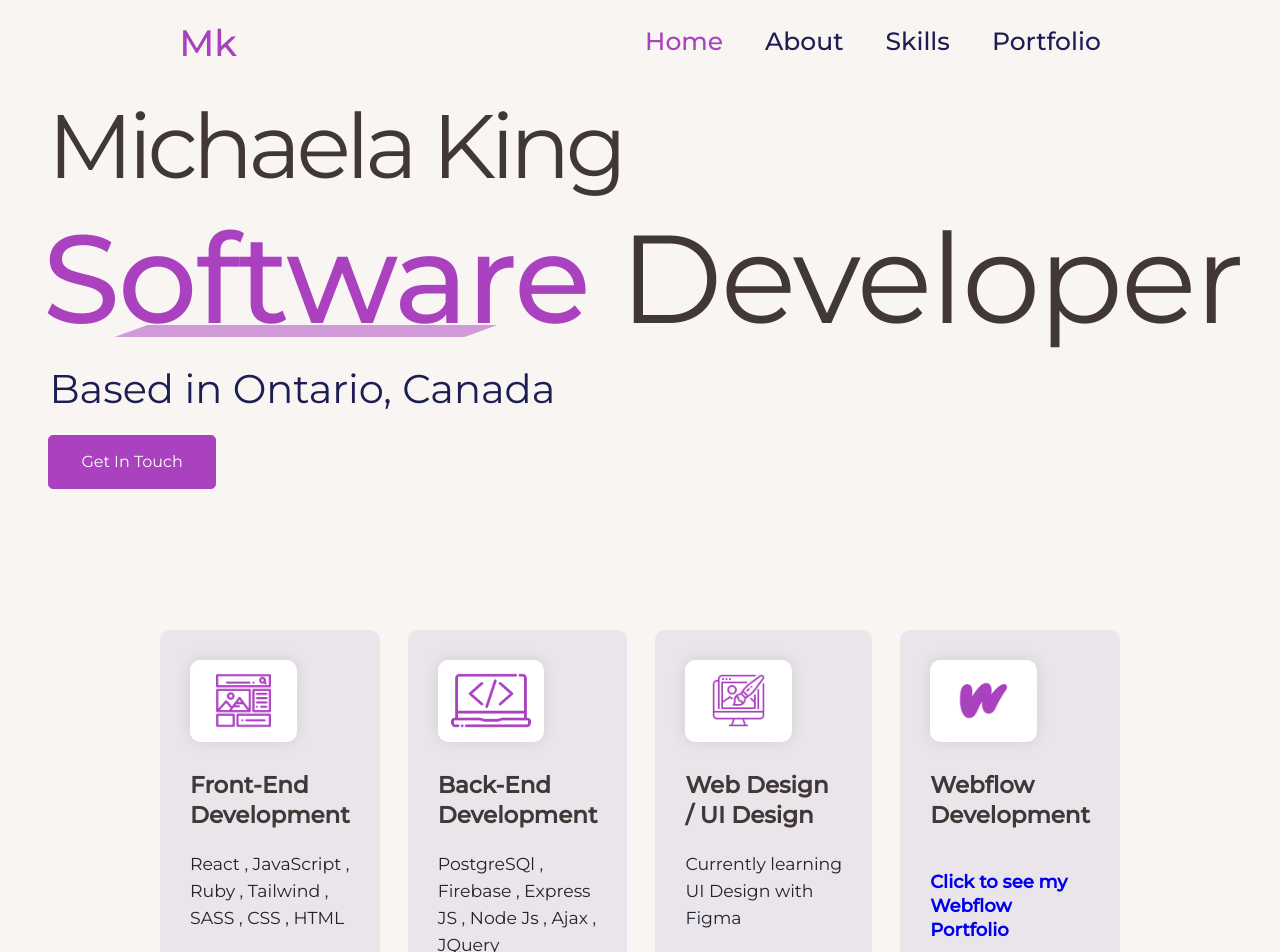
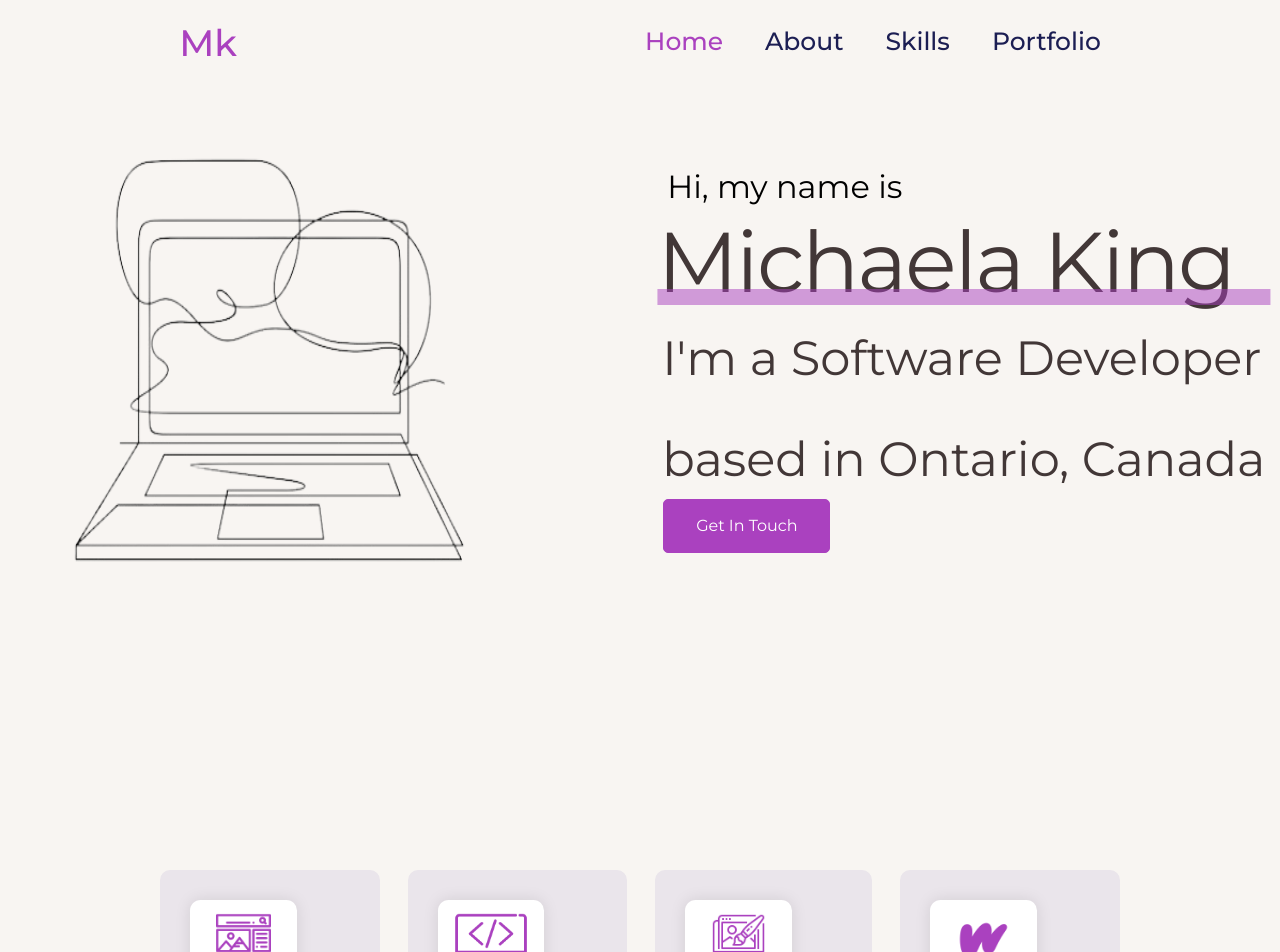
Before and after one commit to Michaela-K/mk_react_portfolio, a React (Create React App) app: page / in a window 1280 px wide. Shown: the top 952 px of the page. Built offline with nearby package versions, Linux system fonts and the light colour scheme.

Commit message:
Add Hero img

```diff
--- a/src/App.css
+++ b/src/App.css
@@ -109,6 +109,13 @@
   }
 
   /* Pragraphs text large medium small */
+  .text-xl {
+    color: var(--darkblue);
+    font-size: 1.3rem;
+    font-style: normal;
+    font-weight: 300;
+    line-height: 27px;
+  }
   /* Body 1 */
   .text-lg {
     color: var(--darkblue);
@@ -142,15 +149,21 @@
   /* Section Titles */
   .section__title {
     color: var(--heading-color);
-    font-size: 90px;
+    font-size: 3rem;
     text-align: center;
     font-style: normal;
     font-weight: 400;
-    line-height: 150px;
-    letter-spacing: -5px;
+    line-height: 5rem;
+    /* letter-spacing: -3px; */
     display: flex;
     align-items: flex-start;
     padding-left: 10px;
+  }
+  .section__label {
+    font-size: 2rem;
+    display: flex;
+    align-items: flex-start;
+    padding-left: 15px;
   }
   /* Skills & About Me */
   .heading{
@@ -222,16 +235,30 @@
   justify-content: start;
   align-items: center;
   /* gap: 32px; */
-  background-color: var(--bg-shade);
-  /* background-color: hotpink; */
-  height: 70vh;
-  /* margin-bottom: 15vh; */
+  /* background-color: var(--bg-shade); */
+  height: 80vh;
+  margin-bottom: 15vh;
+  margin-top: 5vh;
 }
-.hero__section__content-box {
+.hero__section__img{
+  height: 35rem;
+  /* background-color: #aa41bf; */
+}
+.hero__section__content-box-left {
+  background-color: lightpink;
+  /* display: flex;
+  flex-direction: column;
+  align-items: flex-start;
+  gap: 32px; */
+  width: 50%;
+}
+.hero__section__content-box-right {
+  background-color: lightblue;
   display: flex;
   flex-direction: column;
   align-items: flex-start;
   gap: 32px;
+  width: 50%;
 }
 .hero__section__content {
   display: flex;
@@ -244,7 +271,7 @@
 }
 .hero__section__title {
   color: var(--heading-color);
-  font-size: 125px;
+  font-size: 5.3rem;
   font-weight: 400;
   line-height: 70px;
   letter-spacing: -2px;
@@ -255,12 +282,12 @@
 .hero__section__title::before {
   content: "";
   position: absolute;
-  left: 20%;
-  top: 82px;
+  left: 42.8%;
+  top: 3.9rem;
   bottom: 0px;
-  width: 350px;
-  height: 12px;
-  transform: skew(-70deg) translateX(-42%);
+  width: 100%;
+  height: 1rem;
+  transform: skew(0deg) translateX(-42%);
   background: rgba(170, 65, 191,0.5);
 }
 .hero__section__title__color {
@@ -270,7 +297,7 @@
   color: var(--darkblue);
   margin: 25px 0px 16px 8px;
   padding-left: 4px;
-  font-size: 40px;
+  font-size: 2rem;
   font-weight:400;
   line-height: 60px;
 }
@@ -463,7 +490,7 @@
 .portfolio__link {
   display: flex;
   gap: 16px;
-  border-bottom: 1.33px solid var(--primary);
+  /* border-bottom: 1.33px solid var(--primary); */
   padding-bottom: 10.6px;
   font-weight: 600;
   text-decoration: none;
--- a/src/components/Hero.jsx
+++ b/src/components/Hero.jsx
@@ -1,18 +1,26 @@
 import React from 'react'
+import data from '../data/index.json'
 import { Link } from "react-scroll";
 
 function Hero() {
   return (
     <section id="heroSection" className="hero__section">
-      <div className="hero__section__content__box">
+      <div className="hero__section__content__box-left">
+        <div className="hero__section__img">
+          {data?.hero?.map((item, index) => (
+              <img src={item.src} alt="Placeholder"></img>
+            )
+          )}
+        </div>
+      </div>
+      <div className="hero__section__content__box-right">
         <div className="hero__section__content">
-          <p className="section__title">Michaela King</p>
+          <p className="section__label">Hi, my name is</p>
           <h1 className="hero__section__title">
-          <span className="text-highlight">Software</span> Developer
+            Michaela King
           </h1>
-          <p className="hero__section-description">
-            Based in Ontario, Canada
-          </p>
+          <p className="section__title">I'm a Software Developer</p>
+          <p className="section__title">based in Ontario, Canada</p>
         </div>
         <Link spy={true} smooth={true} duration={500} offset={-70} to="Contact">
           <button className="btn btn-primary">
@@ -20,6 +28,7 @@ function Hero() {
           </button>
         </Link>
       </div>
+
     </section>
   )
 }
--- a/src/components/Skills.jsx
+++ b/src/components/Skills.jsx
@@ -12,7 +12,7 @@ export default function Skills() {
             <div className="skills__section__card__content">
               <h3 className="skills__section__title">{item.title}</h3>
               <p className="skills__section__description">{item.description}</p>
-              <p className="text-md portfolio__link">
+              <p className="text-xl portfolio__link">
                 <a href={item.webflowref} target="_blank" rel="noopener noreferrer">
                   {item.externalLink}
                 </a>
--- a/src/data/index.json
+++ b/src/data/index.json
@@ -1,4 +1,11 @@
 {
+  "hero": [
+    {
+      "id": "1",
+      "src": "./assets/images/laptop.png",
+      "alt":"Laptop line image"
+     }
+  ],
   "skills": [
     {
       "id": "1",
```
Also changed, not shown: public/assets/images/laptop.png (added).
